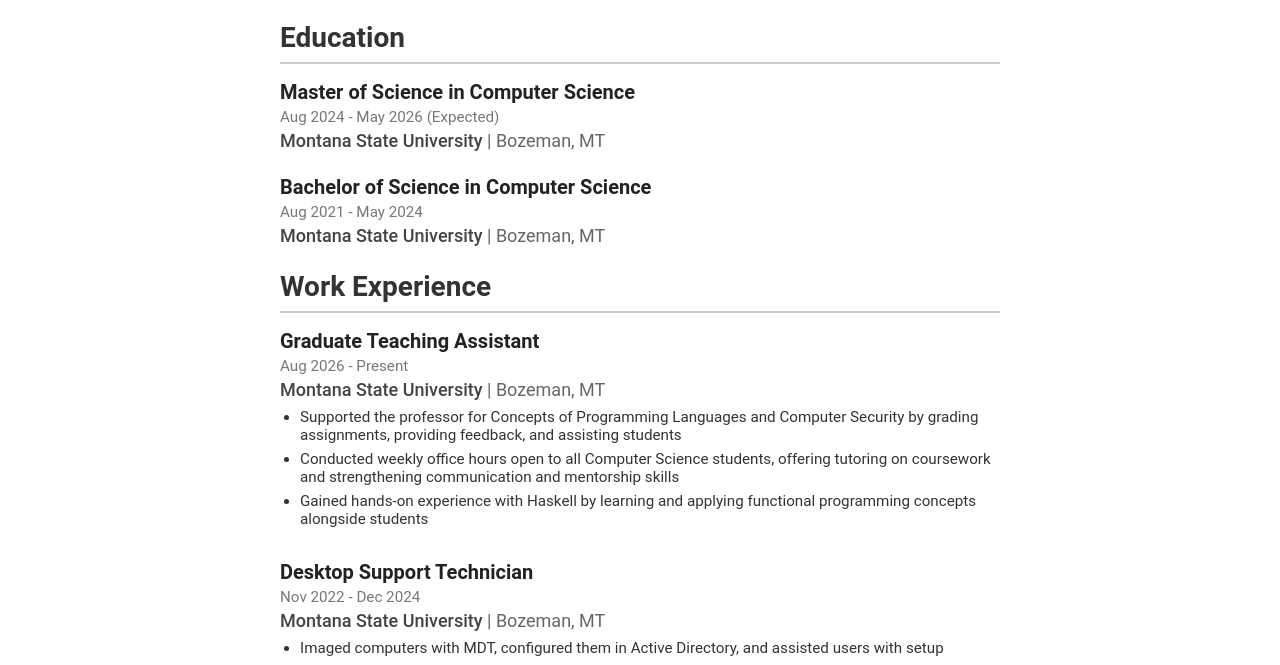
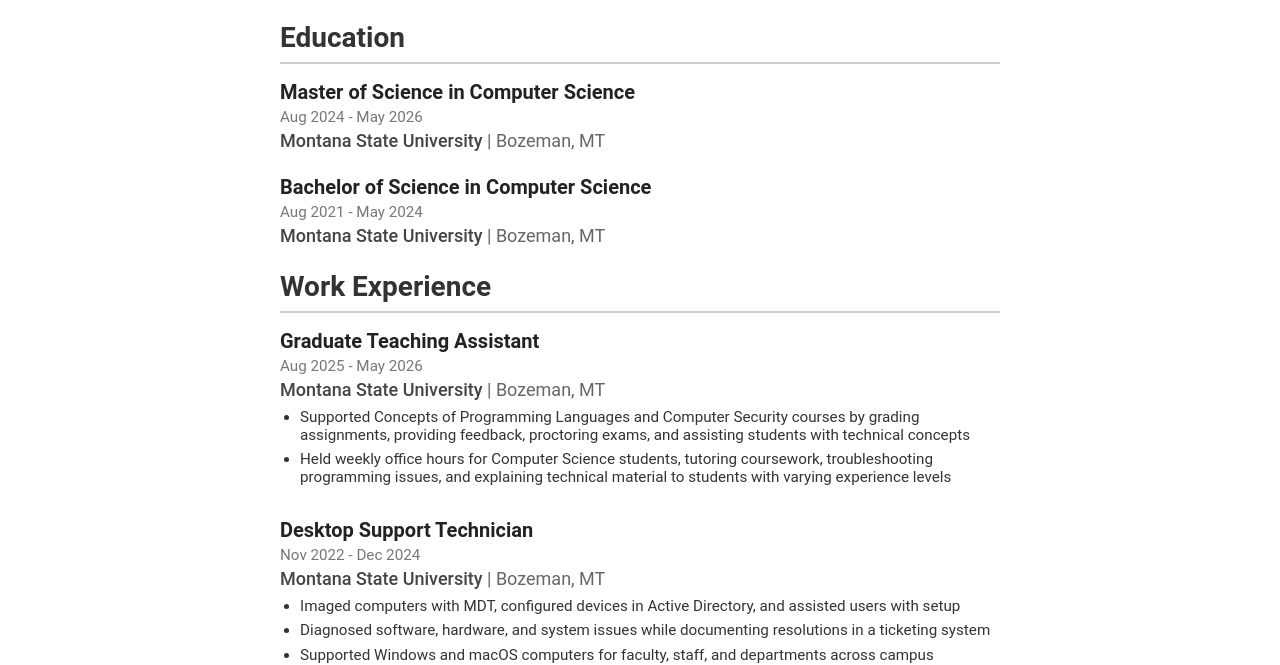
Before and after one commit to jtann5/jtann5.github.io, a plain HTML site: page resume.html in a window 1280 px wide. Shown: the part 130-795 px from the top of the page. Drawn offline with Linux system fonts and the light colour scheme.

Commit message:
Update resume.html

```diff
--- a/resume.html
+++ b/resume.html
@@ -65,7 +65,7 @@
             <h2>Education</h2>
             <div class="education-item">
                 <h3 class="degree">Master of Science in Computer Science</h3>
-                <p class="dates">Aug 2024 - May 2026 (Expected)</p>
+                <p class="dates">Aug 2024 - May 2026</p>
                 <h4 class="institution">Montana State University <span class="location">| Bozeman, MT</span></h4>
             </div>
             <div class="education-item">
@@ -79,15 +79,11 @@
             <h2>Work Experience</h2>
             <div class="experience-item">
                 <h3 class="job-title">Graduate Teaching Assistant</h3>
-                <p class="dates">Aug 2026 - Present</p>
+                <p class="dates">Aug 2025 - May 2026</p>
                 <h4 class="company">Montana State University <span class="location">| Bozeman, MT</span></h4>
                 <ul class="responsibilities">
-                    <li>Supported the professor for Concepts of Programming Languages and Computer Security by grading assignments, providing feedback, and assisting students
-                    </li>
-                    <li>Conducted weekly office hours open to all Computer Science students, offering tutoring on coursework and strengthening communication and mentorship skills
-                    </li>
-                    <li>Gained hands-on experience with Haskell by learning and applying functional programming concepts alongside students
-                    </li>
+                    <li>Supported Concepts of Programming Languages and Computer Security courses by grading assignments, providing feedback, proctoring exams, and assisting students with technical concepts</li>
+                    <li>Held weekly office hours for Computer Science students, tutoring coursework, troubleshooting programming issues, and explaining technical material to students with varying experience levels</li>
                 </ul>
             </div>
             <div class="experience-item">
@@ -95,11 +91,9 @@
                 <p class="dates">Nov 2022 - Dec 2024</p>
                 <h4 class="company">Montana State University <span class="location">| Bozeman, MT</span></h4>
                 <ul class="responsibilities">
-                    <li>Imaged computers with MDT, configured them in Active Directory, and assisted users with setup
-                    </li>
-                    <li>Diagnosed software and hardware issues, and communicated with users through a ticketing system
-                    </li>
-                    <li>Serviced computers for faculty, staff, and departments</li>
+                    <li>Imaged computers with MDT, configured devices in Active Directory, and assisted users with setup</li>
+                    <li>Diagnosed software, hardware, and system issues while documenting resolutions in a ticketing system</li>
+                    <li>Supported Windows and macOS computers for faculty, staff, and departments across campus</li>
                 </ul>
             </div>
         </div>
```
